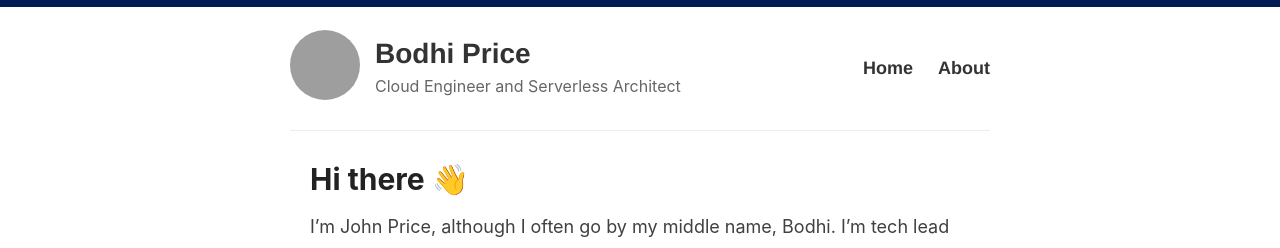
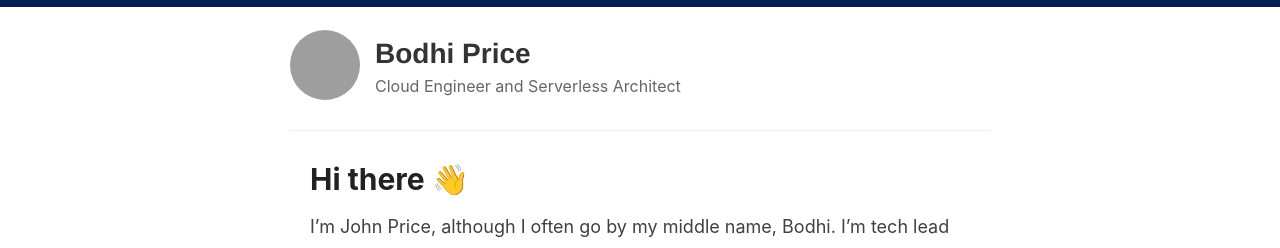
Before and after one commit to bodhiprice/bodhiprice.github.io, a Jekyll site: the page built from index.html, in a window 1280 px wide. Shown: the top 248 px of the page. Built offline with Jekyll 4.4.1, drawn with Linux system fonts in a browser that asks for light colours; the list of posts is cut into pages by our own code; grey boxes are pictures that could not be loaded.

Commit message:
Update default.html

```diff
--- a/_layouts/default.html
+++ b/_layouts/default.html
@@ -26,12 +26,6 @@
               <h1 class="site-name"><a href="{{ site.baseurl }}/">{{ site.name }}</a></h1>
               <p class="site-description">{{ site.description }}</p>
             </div>
-
-            <nav>
-              <a href="{{ site.baseurl }}/">Home</a>
-              <!-- <a href="{{ site.baseurl }}/search">Search</a> -->
-              <a href="{{ site.baseurl }}/about">About</a>
-            </nav>
           </header>
         </div>
       </div>
```
